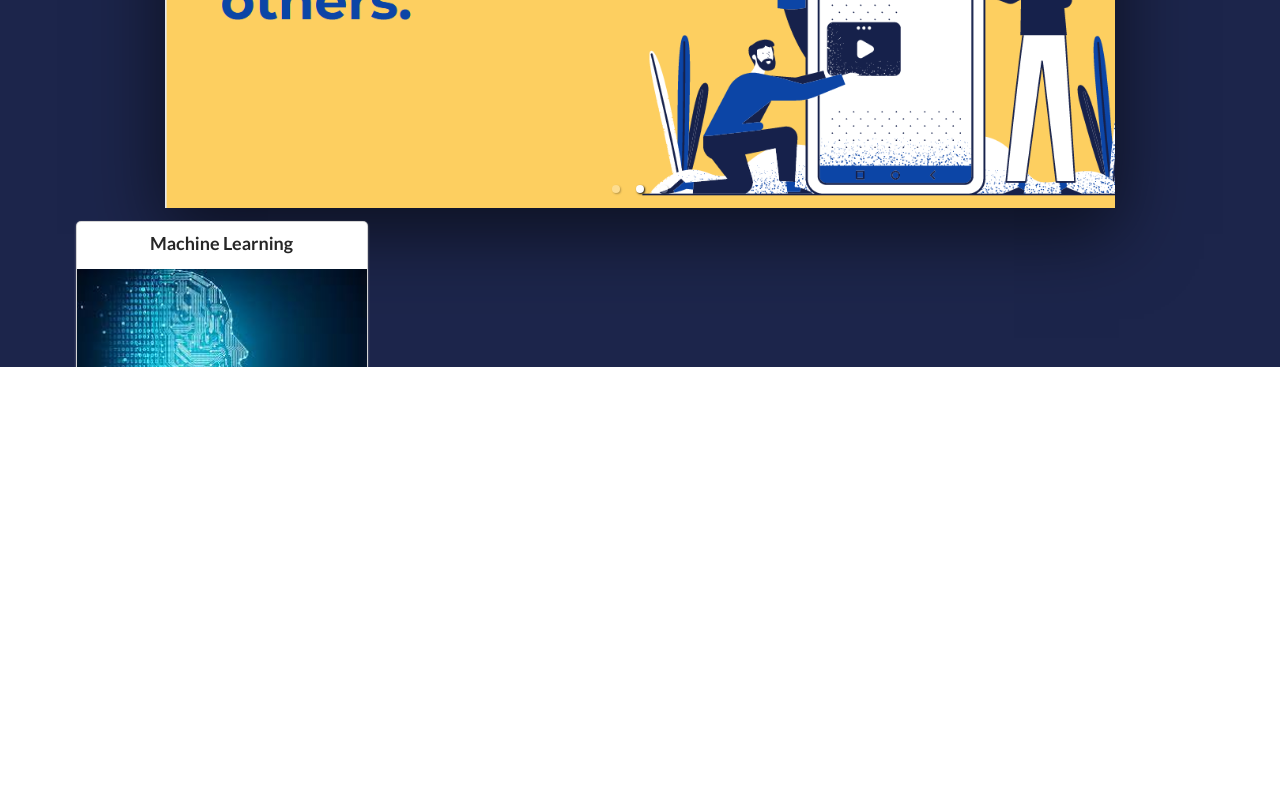
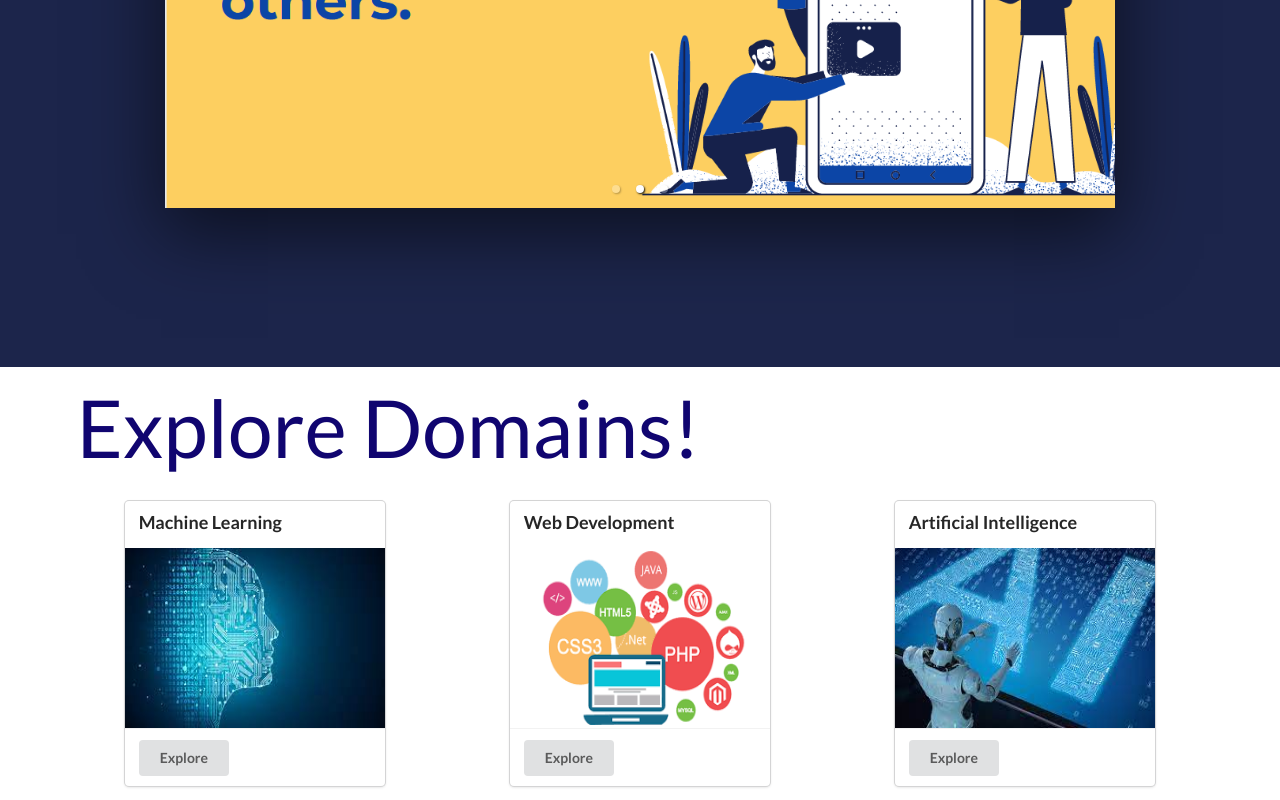
Before and after one commit to disha4091/Discussion_Forum, a React (Create React App) app in the folder client/: page / in a window 1280 px wide. Shown: the part 393-1193 px from the top of the page. Before the commit the page ends 800 px from the top, so only its background shows below. Built offline with nearby package versions, Linux system fonts and the light colour scheme.

Commit message:
Cards added

```diff
--- /dev/null
+++ b/client/src/HomePage/Cards.css
@@ -0,0 +1,20 @@
+.CardImg {
+  width: 100%;
+  height: 180px;
+}
+
+.ui.grid.container {
+  margin: 0 auto;
+}
+.four.wide.column {
+  margin: 0 auto;
+  align-content: center;
+}
+
+.heading {
+  font-size: 80px;
+  color: rgb(16, 5, 112);
+  width: 100%;
+  margin-top: 50px;
+  margin-bottom: 50px;
+}
--- a/client/src/HomePage/Cards.js
+++ b/client/src/HomePage/Cards.js
@@ -1,16 +1,71 @@
 import React from 'react'
 import ML from './Images/ML.jpg' ;
+import WebDevelopment from './Images/WebDevelopment.png' ;
+import AI from './Images/AI.jpg' ;
+import './Cards.css' ;
 const Cards = () => {
     return (
+        <div class="ui grid container">
+            <div className="heading">Explore Domains!</div>
+            <br></br>
+            <div class="four wide column">
+                <div className="ML">
                 <div class="ui card">
                     <div class="content">
                         <div class="header">Machine Learning</div>
                     </div>
-        <img src = {ML} />
+
+                    <img src={ML} className="CardImg"/>
+
                     <div class="extra content">
                         <button class="ui button">Explore</button>
                     </div>
                 </div>
+                </div>
+            </div>
+            <div class="four wide column">
+                <div className="WebDevelopment">
+                <div class="ui card">
+                    <div class="content">
+                        <div class="header">Web Development</div>
+                    </div>
+
+                    <img src={WebDevelopment} className="CardImg"/>
+
+                    <div class="extra content">
+                        <button class="ui button">Explore</button>
+                    </div>
+                </div>
+                </div>
+            </div>
+            <div class="four wide column">
+                <div className="AI">
+                        <div class="ui card">
+                            <div class="content">
+                                <div class="header">Artificial Intelligence</div>
+                            </div>
+
+                            <img src={AI} className="CardImg"/>
+
+                            <div class="extra content">
+                                <button class="ui button">Explore</button>
+                            </div>
+                        </div>
+                        </div>
+            </div>
+
+</div>
+
+
+
+
+
+
+
+
+
+
+
     )
 }
 
--- a/client/src/HomePage/Homepage.js
+++ b/client/src/HomePage/Homepage.js
@@ -32,12 +32,12 @@ const HomePage = () => {
                             </div>
                         </Carousel>
                     </div>
-                     <Cards/>
+
                 </div>
 
 
             </div>
-
+                <Cards/>
         </div>
 
 )
```
Also changed, not shown: client/src/HomePage/Images/AI.jpg (added), client/src/HomePage/Images/WebDevelopment.png (added). Lines whose indentation alone changed are shown as unchanged.
